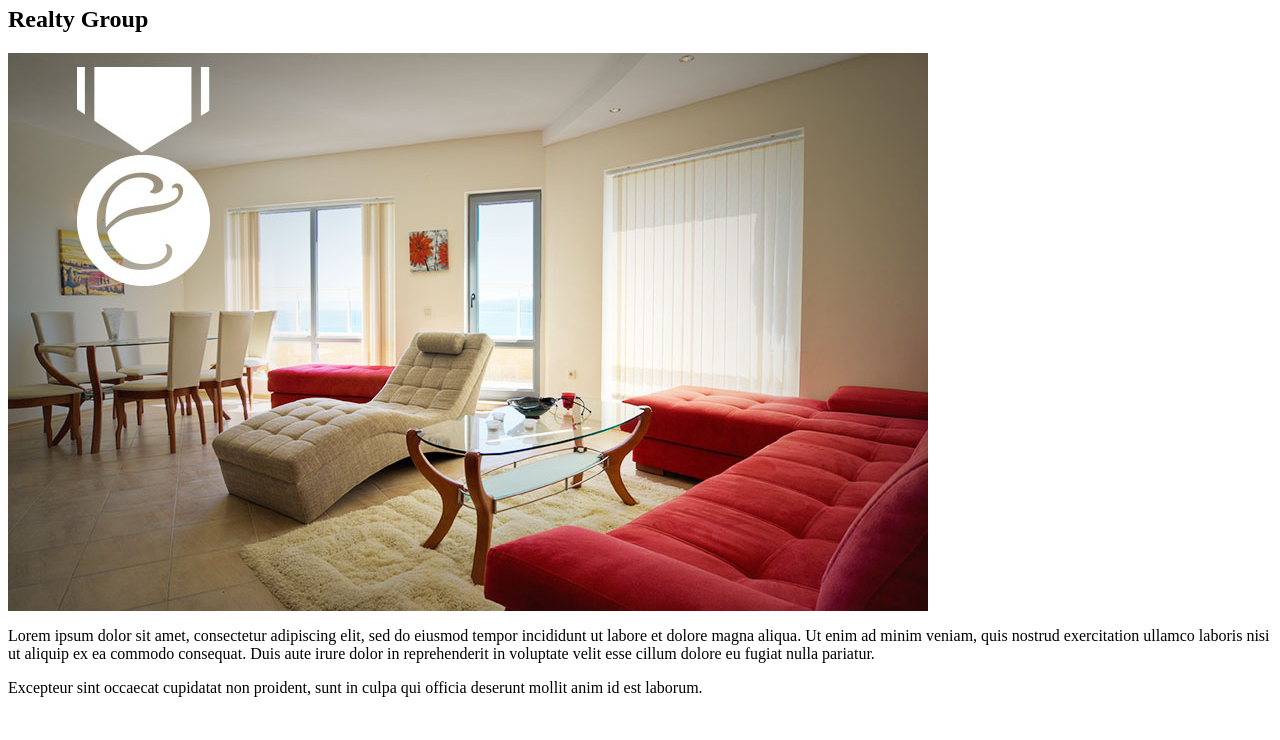
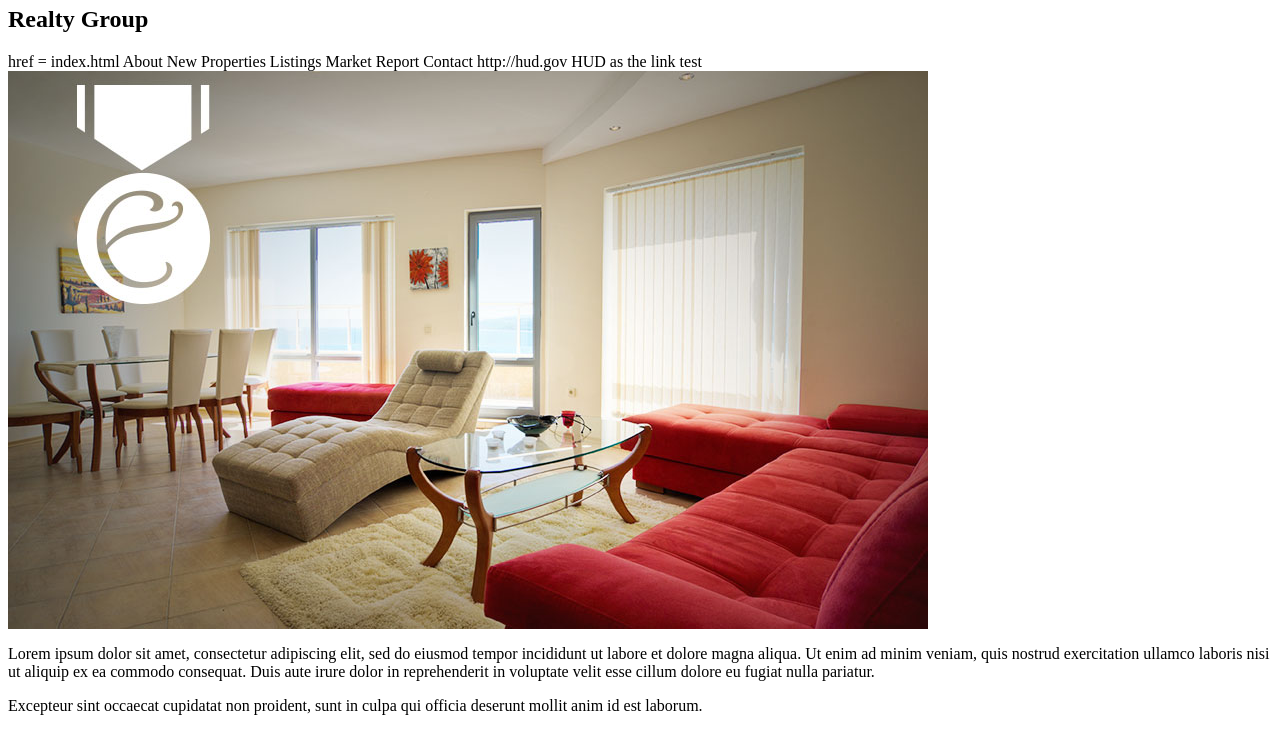
Before and after one commit to ccklight/exceptional-realty, a plain HTML site: page index.html in a window 1280 px wide. Shown: the part 60-800 px from the top of the page. Drawn offline with Linux system fonts and the light colour scheme.

Commit message:
started real-estate-listings.html

```diff
--- a/index.html
+++ b/index.html
@@ -3,6 +3,14 @@
 <body>
   <h1>Exceptional</h1>
   <h2>Realty Group</h2>
+  <a>href = index.html
+  About
+  New Properties
+  Listings
+  Market Report
+  Contact
+  http://hud.gov HUD as the link test
+  </a>
 
  <img src="images/intro-pic.jpg" alt="a beautiful living room" title="Welcome to Exceptional Realty">
   <p>
```
